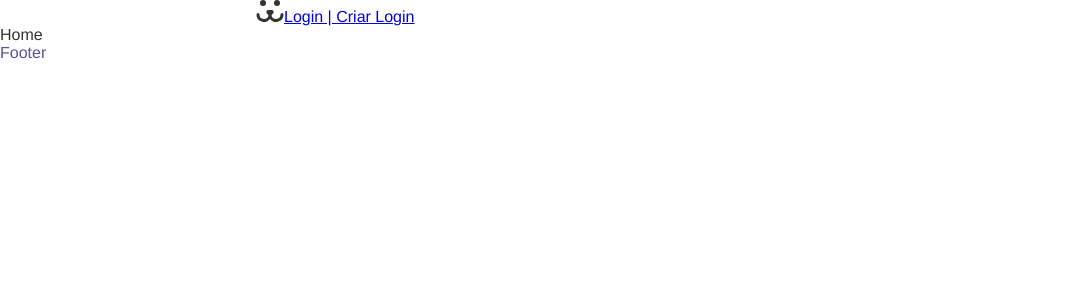
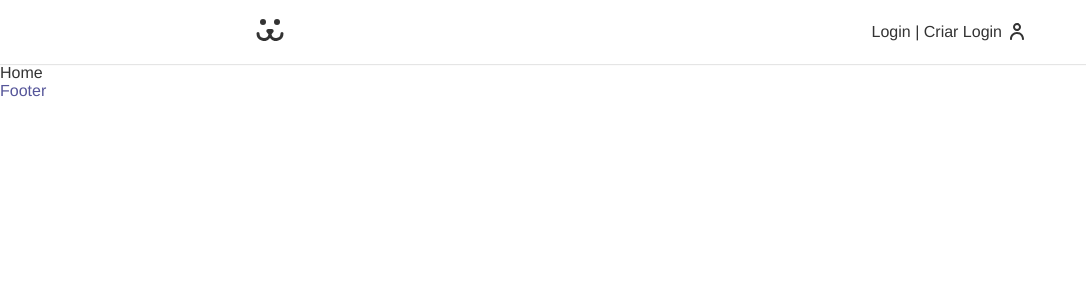
Before and after one commit to AbreuRenan/Dogs, a React (Vite) app: page / in a window 1280 px wide. Shown: the top 300 px of the page, without its empty margins (0-1086 px from the left). Built offline with nearby package versions, Linux system fonts and the light colour scheme.

Commit message:
estilização do header

```diff
--- a/src/App.css
+++ b/src/App.css
@@ -3,6 +3,7 @@
     margin: 0;
     padding: 0;
     list-style: none;
+    text-decoration: none;
 }
 
 body {
@@ -10,6 +11,7 @@
     --type-first: Helvetica, Arial, sans-serif;
     --type-second: 'Spectral', Georgia;
     font-family:  var(--type-first);
+    padding-top: 4rem ;
 }
 
 img {
--- a/src/Components/Header.module.css
+++ b/src/Components/Header.module.css
@@ -1,3 +1,33 @@
 .header {
-    color: #955
+    box-shadow: 0 1px 1px rgba(0,0,0,0.1);
+    position: fixed;
+    width: 100%;
+    z-index: 100;
+    background-color: #fff;
+    top: 0;
 }
+
+.nav {
+    display: flex;
+    justify-content: space-between;
+    align-items: center;
+    height: 4rem;
+}
+
+.logo {
+    padding: 0.5rem 0;
+}
+
+.login {
+    color: #333;
+    display: flex;
+    align-items: center;
+}
+.login::after {
+    content: '';
+    display: inline-block;
+    width: 14px; height: 17px;
+    background: url("../Assets/usuario.svg") no-repeat center center;
+    margin-left: 0.5rem;
+    transform: translateY(-1px);
+}
```
